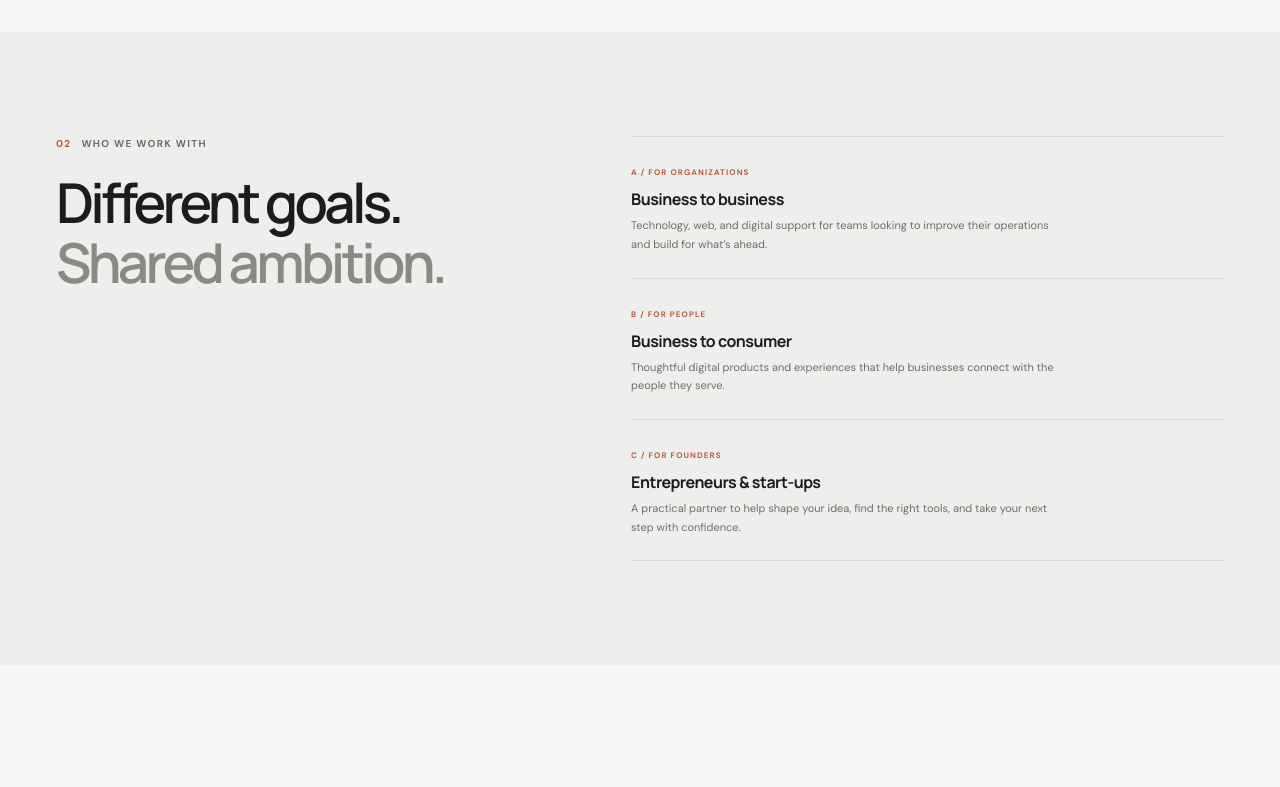
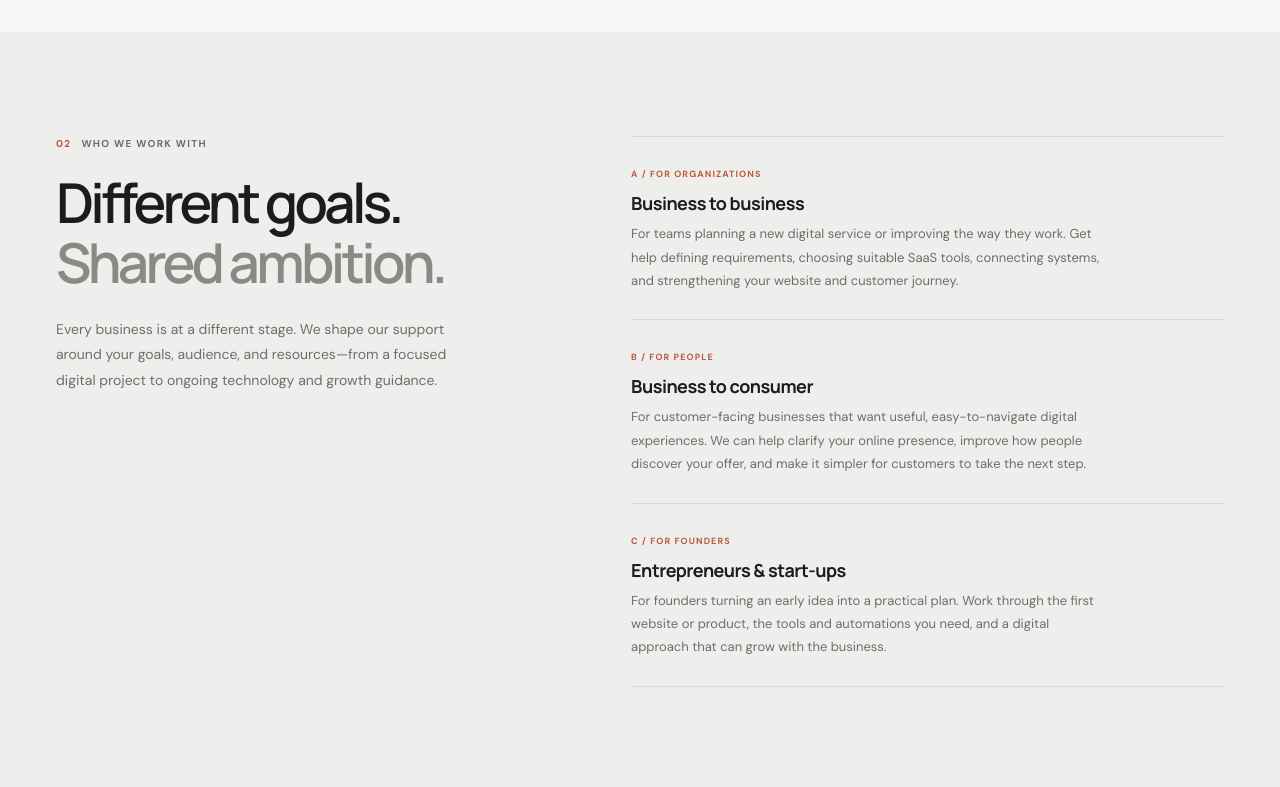
Before and after one commit to vickyyy666/it-tech-constant-portfolio, a plain HTML site: page index.html in a window 1280 px wide. Shown: the part 1720-2507 px from the top of the page. Drawn offline with Linux system fonts and the light colour scheme.

Commit message:
Enhance portrait and audience sections
Co-authored-by: Copilot App <223556219+Copilot@users.noreply.github.com>

```diff
--- a/index.html
+++ b/index.html
@@ -184,22 +184,25 @@
           <div class="audience-heading">
             <p class="eyebrow"><span class="section-number">02</span> Who we work with</p>
             <h2 id="approach-title">Different goals.<br /><span>Shared ambition.</span></h2>
+            <p class="audience-intro">
+              Every business is at a different stage. We shape our support around your goals, audience, and resources—from a focused digital project to ongoing technology and growth guidance.
+            </p>
           </div>
           <div class="audience-detail">
             <article>
               <span class="audience-index">A / FOR ORGANIZATIONS</span>
               <h3>Business to business</h3>
-              <p>Technology, web, and digital support for teams looking to improve their operations and build for what’s ahead.</p>
+              <p>For teams planning a new digital service or improving the way they work. Get help defining requirements, choosing suitable SaaS tools, connecting systems, and strengthening your website and customer journey.</p>
             </article>
             <article>
               <span class="audience-index">B / FOR PEOPLE</span>
               <h3>Business to consumer</h3>
-              <p>Thoughtful digital products and experiences that help businesses connect with the people they serve.</p>
+              <p>For customer-facing businesses that want useful, easy-to-navigate digital experiences. We can help clarify your online presence, improve how people discover your offer, and make it simpler for customers to take the next step.</p>
             </article>
             <article>
               <span class="audience-index">C / FOR FOUNDERS</span>
               <h3>Entrepreneurs &amp; start-ups</h3>
-              <p>A practical partner to help shape your idea, find the right tools, and take your next step with confidence.</p>
+              <p>For founders turning an early idea into a practical plan. Work through the first website or product, the tools and automations you need, and a digital approach that can grow with the business.</p>
             </article>
           </div>
         </div>
@@ -211,7 +214,7 @@
           <h2 id="about-title">Technology is better when it <span>works for people.</span></h2>
           <p class="about-lead">Hi, I’m Mrutyunjaya Das — a tech strategist, digital growth partner, and passionate entrepreneur.</p>
           <p class="about-body">
-            With a background in IT consulting, digital marketing, and building ventures from the ground up, I understand the work it takes to turn ideas into impact. I work with start-ups, growing businesses, and freelancers to shape smart technology solutions, grow online, and keep moving in a changing digital world.
+            With a background in IT consulting, digital marketing, and building ventures from the ground up, I understand the work it takes to turn ideas into impact. I work with start-ups, growing businesses, and freelancers to shape smart technology solutions, grow online, and keep moving in a changing digital world. My approach brings strategy and hands-on execution together, so each next step is clear, useful, and grounded in your needs.
           </p>
           <a
             class="text-link about-link"
--- a/styles.css
+++ b/styles.css
@@ -339,16 +339,21 @@ h2 span {
 }
 
 .portrait-frame {
-  aspect-ratio: 4 / 5;
+  padding: 9px;
+  border: 1px solid #e4e0dc;
+  background: var(--white);
+  box-shadow: 12px 12px 0 var(--accent-soft);
 }
 
 .hero-portrait {
   width: 100%;
-  height: 100%;
+  height: auto;
   display: block;
+  aspect-ratio: 4 / 5;
   object-fit: cover;
   object-position: center 22%;
-  filter: grayscale(100%);
+  filter: saturate(0.86) contrast(1.03);
+  border-radius: 1px;
 }
 
 .portrait-caption {
@@ -630,35 +635,43 @@ h2 {
   font-size: clamp(38px, 4.4vw, 55px);
 }
 
+.audience-intro {
+  max-width: 430px;
+  margin: 24px 0 0;
+  color: #6e6e69;
+  font-size: 14px;
+  line-height: 1.8;
+}
+
 .audience-detail {
   border-top: 1px solid #d9dad6;
 }
 
 .audience-detail article {
-  padding: 22px 0 24px;
+  padding: 24px 0 27px;
   border-bottom: 1px solid #d9dad6;
 }
 
 .audience-index {
   color: var(--accent);
-  font-size: 8px;
+  font-size: 9px;
   font-weight: 700;
   letter-spacing: 1.1px;
 }
 
 .audience-detail h3 {
-  margin: 8px 0 6px;
-  font-size: 16px;
+  margin: 9px 0 7px;
+  font-size: 18px;
   font-weight: 700;
   letter-spacing: -0.5px;
 }
 
 .audience-detail p {
-  max-width: 425px;
+  max-width: 470px;
   margin-bottom: 0;
   color: #6e6e69;
-  font-size: 11px;
-  line-height: 1.7;
+  font-size: 13px;
+  line-height: 1.8;
 }
 
 .about-section {
@@ -689,8 +702,8 @@ h2 {
   max-width: 485px;
   margin-bottom: 22px;
   color: #74746f;
-  font-size: 12px;
-  line-height: 1.9;
+  font-size: 15px;
+  line-height: 1.8;
 }
 
 .about-link {
@@ -1210,7 +1223,7 @@ h2 {
   }
 
   .about-body {
-    font-size: 11px;
+    font-size: 14px;
   }
 
   .about-signoff {
```
